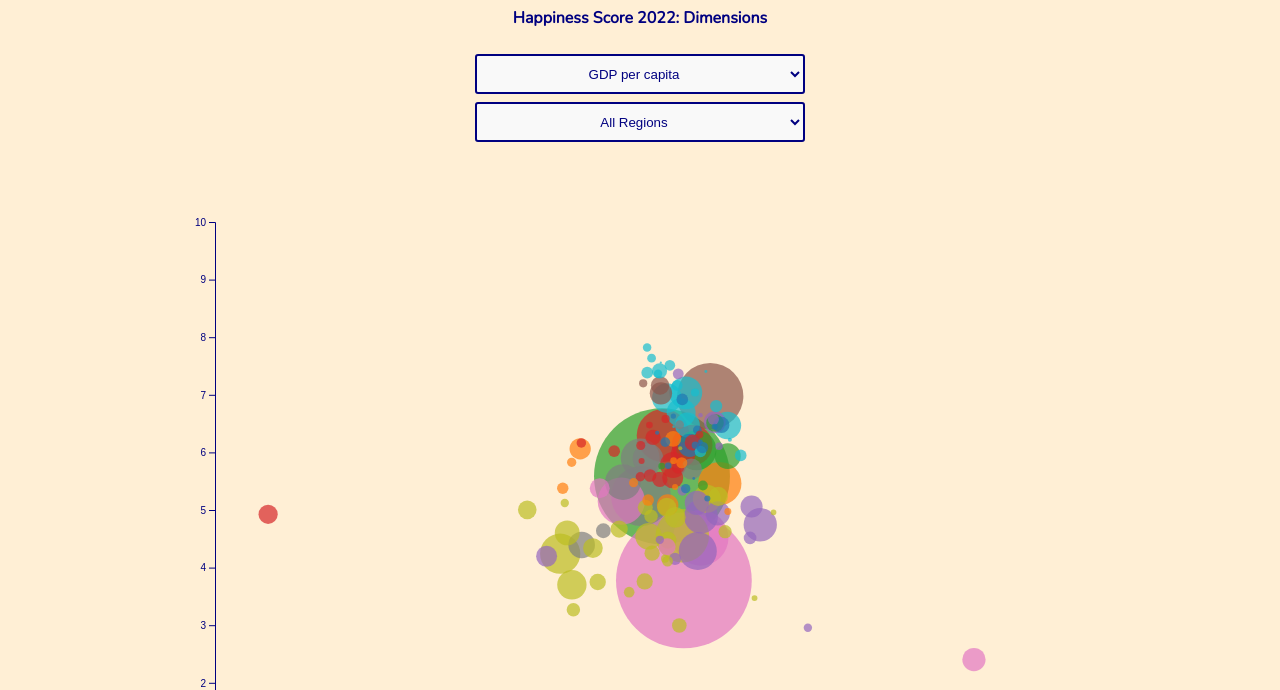
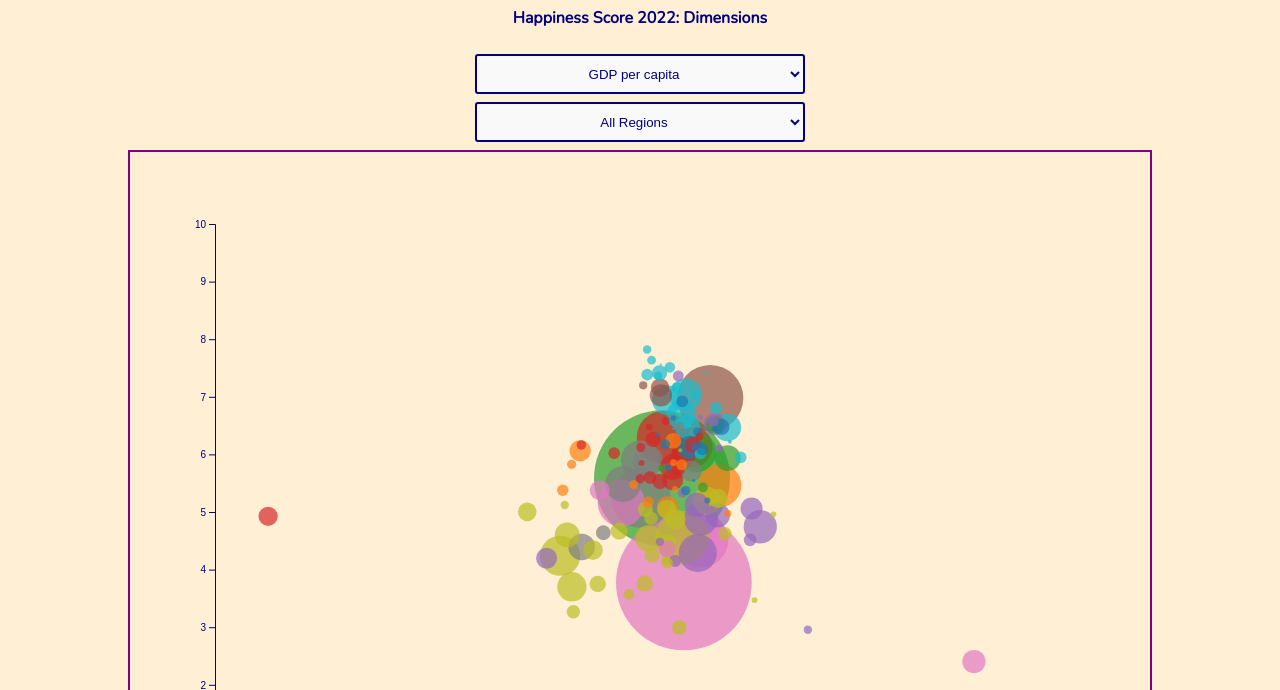
Before and after one commit to JBreitenbr/Happiness-DataViz-2022, a plain HTML site: page dimensions.html in a window 1280 px wide. Shown: the part 110-800 px from the top of the page. Drawn offline with nearby package versions, Linux system fonts and the light colour scheme.

Commit message:
cosmetics

```diff
--- a/dimensions.html
+++ b/dimensions.html
@@ -6,7 +6,7 @@
 
   <meta charset="utf-8">
 
-  <meta name="viewport" content="width=device-width">
+  <meta name="viewport" content="width=device-width, initial-scale=1.0 /">
 
   <title>World Happiness</title>
 
--- a/styles2.css
+++ b/styles2.css
@@ -38,7 +38,7 @@ body {
   height: 400px;
   width: 370px;
   background-color: papayawhip;
-  /*border: 1px solid darkred;*/
+  border: 1px solid darkred;
 }
 
  @media screen and (min-width:767px) and (min-aspect-ratio: 1.2) {
@@ -46,7 +46,7 @@ body {
  #canvas_bubbles {
    height: 450px;
    width: 580px;
-   /*border: 2px darkgreen solid;*/
+   border: 2px darkgreen solid;
  }
  #title {
    height: 25px;
@@ -62,14 +62,14 @@ body {
 #canvas_bubbles {
   height: 650px;
   width: 520px;
-  /*border: 2px lime solid;*/
+  border: 2px lime solid;
 }
 }
  @media screen and (min-width:1050px) and (min-aspect-ratio:1.4){
    #canvas_bubbles {
   height: 570px;
   width: 820px;
-  /*border: 2px orange solid;*/
+  border: 2px orange solid;
 }
    #title {
    height: 30px;
@@ -91,7 +91,7 @@ body {
    #canvas_bubbles {
     height: 720px;
     width: 1020px;
-    /*border: 2px purple solid;*/
+    border: 2px purple solid;
    }
    #title {
    height: 40px;
```
